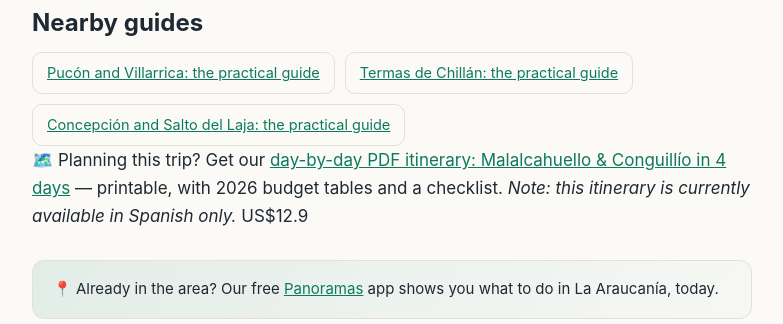
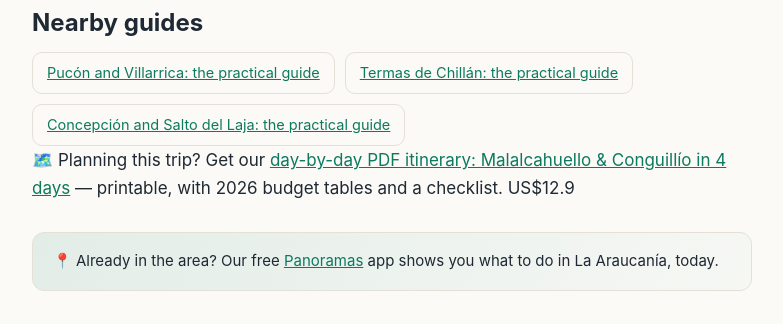
Before and after one commit to PSR109/guias-chile, a plain HTML site: page en/malalcahuello-conguillio.html in a window 1280 px wide. Shown: the part 7482-7806 px from the top of the page, without its empty margins (248-1031 px from the left). Drawn offline with Linux system fonts and the light colour scheme.

Commit message:
cta: guia EN malalcahuello-conguillio apunta al kit EN real en Payhip (Qdhbe) — reemplaza kit ES + nota Spanish-only

```diff
--- a/en/malalcahuello-conguillio.html
+++ b/en/malalcahuello-conguillio.html
@@ -170,7 +170,7 @@
   </section>
 
     <div class="kit-cta">
-    🗺️ Planning this trip? Get our <a href="https://payhip.com/b/O7gIr?utm_source=guias&utm_medium=cta&utm_campaign=malalcahuello-conguillio-4d-es" rel="sponsored noopener" target="_blank">day-by-day PDF itinerary: Malalcahuello & Conguillío in 4 days</a> — printable, with 2026 budget tables and a checklist. <em>Note: this itinerary is currently available in Spanish only.</em> <span class="kit-price">US$12.9</span>
+    🗺️ Planning this trip? Get our <a href="https://payhip.com/b/Qdhbe?utm_source=guias&utm_medium=cta&utm_campaign=malalcahuello-conguillio-4d-en" rel="sponsored noopener" target="_blank">day-by-day PDF itinerary: Malalcahuello &amp; Conguillío in 4 days</a> — printable, with 2026 budget tables and a checklist. <span class="kit-price">US$12.9</span>
   </div>
 
   <div class="promo">
```
